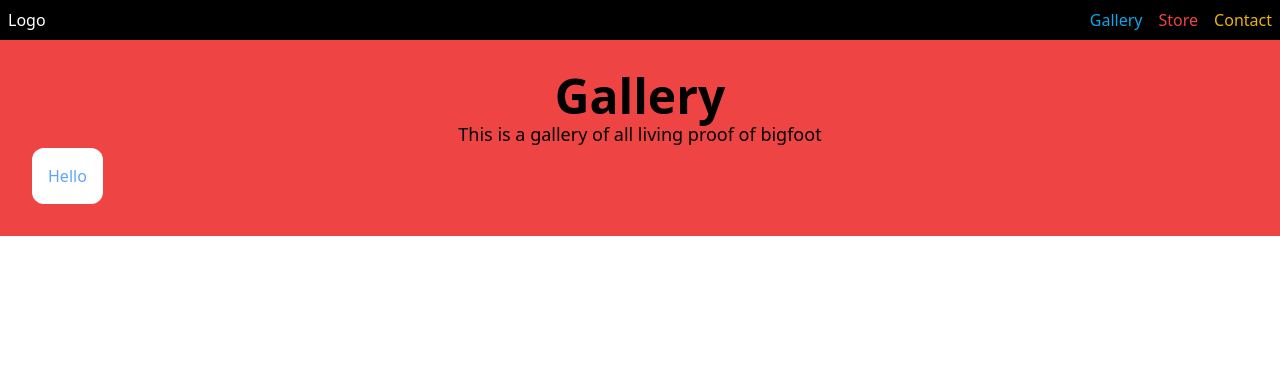
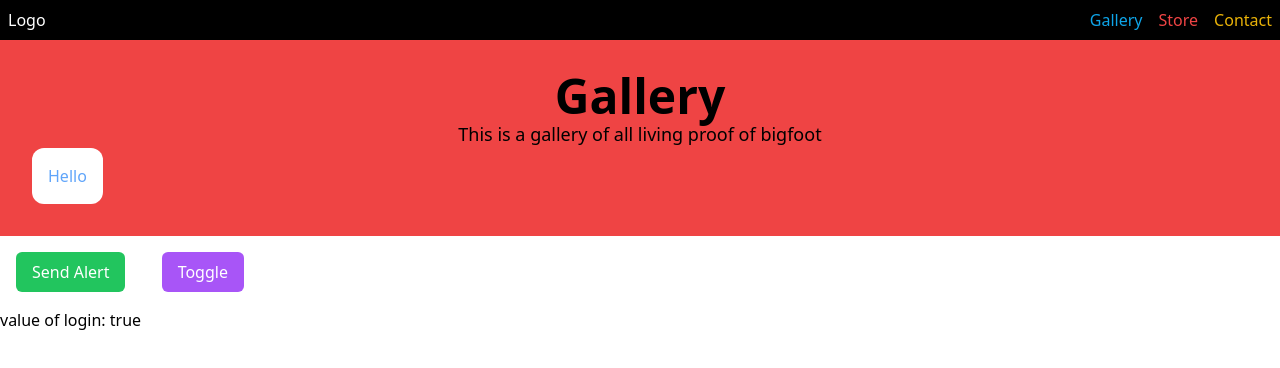
Before and after one commit to CalHolt/svelte-sandbox, a SvelteKit app: page /gallery in a window 1280 px wide. Shown: the top 368 px of the page. Built offline with nearby package versions, Linux system fonts and the light colour scheme.

Commit message:
using conditionals to show my toggle buttons

```diff
--- a/src/routes/contact/+page.svelte
+++ b/src/routes/contact/+page.svelte
@@ -1,10 +1,3 @@
 <script>
-  let name = "cal";
+
 </script>
-<!-- conditionals  -->
-{#if name === "cal"}
-<p> Hello {name}</p>
-{:else}
-<p>that is not in our system</p>
-
-{/if}
--- a/src/routes/gallery/+page.svelte
+++ b/src/routes/gallery/+page.svelte
@@ -2,7 +2,35 @@
   import PageHeader from "../../lib/components/PageHeader.svelte";
 
   const pageTitle = "Gallery";
-  const pageDescription = "This is a gallery of all living proof of bigfoot"
+  const pageDescription = "This is a gallery of all living proof of bigfoot";
   let bgColor = "bg-red-500";
+
+  // simple logic for login to work
+  let login = true;
+  // output functions to show its working
+  function loginGranted(e) {
+    if (login === true){
+      alert("Login granted");
+    } else {
+      alert("SELF DESTRUCTION COMMENCING");
+    }
+  }
+  // changing login value to show else value of function
+  function toggleLogin(e) {
+    login = !login;
+  }
+
+  let name = "Cal";
+
+
 </script>
 <PageHeader {pageTitle} {pageDescription} {bgColor} flexContent>Hello</PageHeader>
+
+{#if name === "Cal"}
+<!-- Alert button -->
+<button on:click={loginGranted} class = "rounded-md bg-green-500 px-4 py-2 mx-4 text-white transition duration-350 hover:bg-red-700 my-4">Send Alert</button>
+<!-- Toggle button -->
+<button on:click={toggleLogin} class="rounded-md bg-purple-500 px-4 py-2 mx-4 text-white transition duration-350 hover:bg-red-700 my-4">Toggle</button>
+<!-- Showing status of login -->
+<p>value of login: {login}</p>
+{/if}
```
